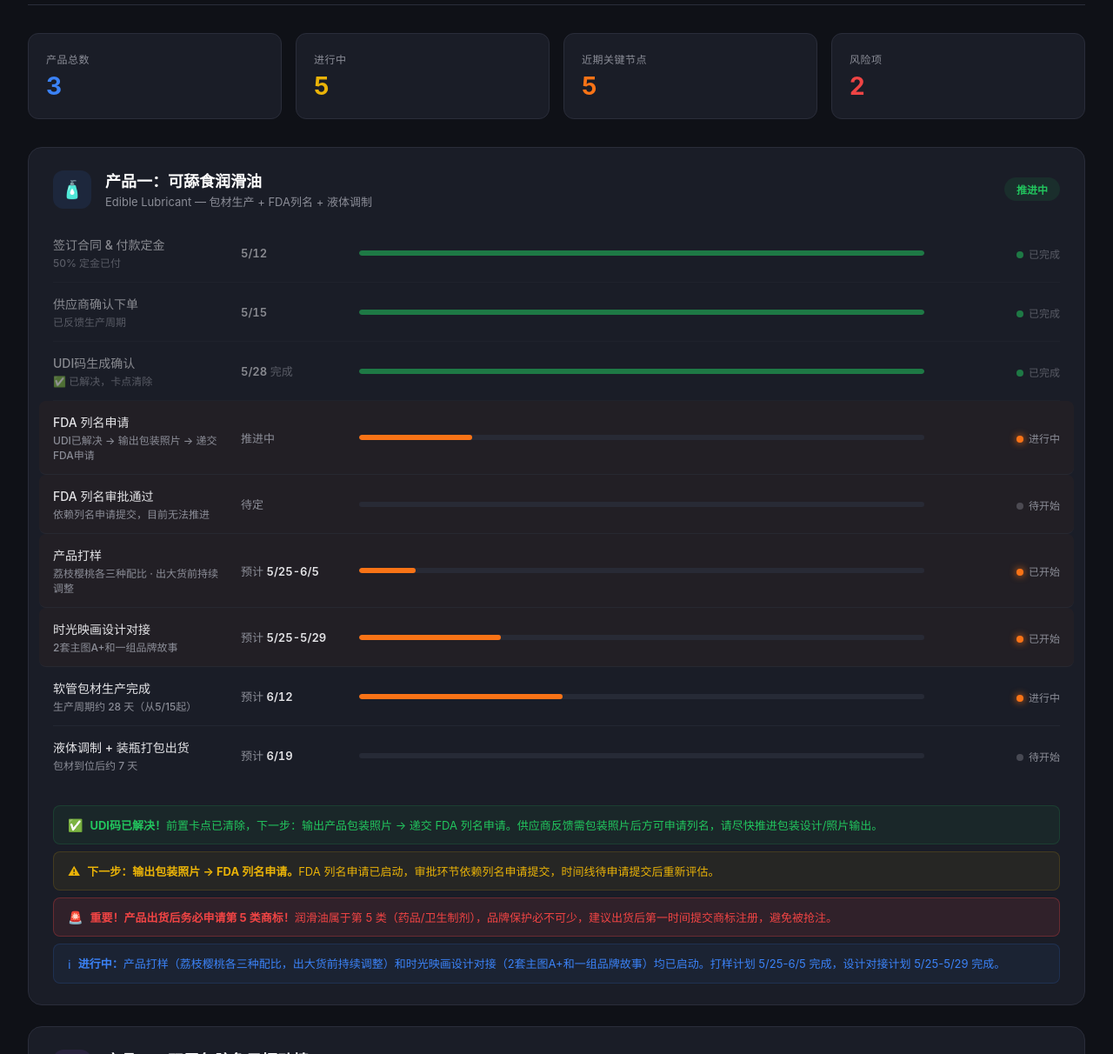
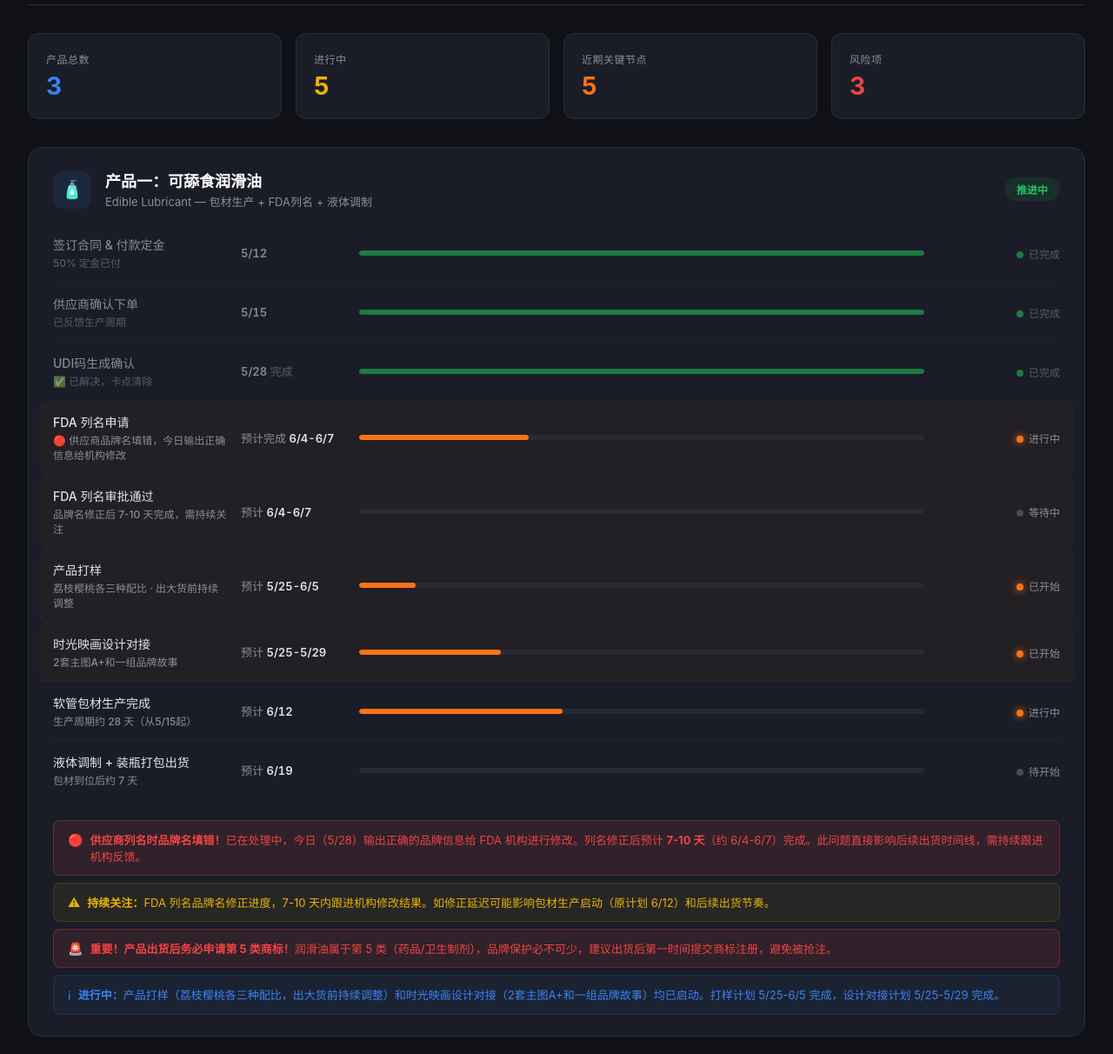
Before and after one commit to Jasonnnchen/product-progress, a plain HTML site: page index.html in a window 1280 px wide. Shown: the part 82-1294 px from the top of the page at 87% size. Drawn offline with Linux system fonts and the light colour scheme.

Commit message:
手动同步: FDA列名品牌名填错-今日修正, 预计6/4-6/7列名完成

```diff
--- a/index.html
+++ b/index.html
@@ -231,7 +231,7 @@
 
 <div class="header">
   <h1>如水科技 · 亚马逊产品开发进度表</h1>
-  <div class="date">更新时间：2026-05-28 11:11</div>
+  <div class="date">更新时间：2026-05-28 11:14</div>
 </div>
 
 <!-- 概览统计 -->
@@ -250,7 +250,7 @@
   </div>
   <div class="stat-card">
     <div class="label">风险项</div>
-    <div class="value red">2</div>
+    <div class="value red">3</div>
   </div>
 </div>
 
@@ -286,16 +286,16 @@
       <div class="milestone-status"><span class="dot done"></span><span>已完成</span></div>
     </div>
     <div class="milestone-row active">
-      <div class="milestone-label">FDA 列名申请<div class="sub">UDI已解决 → 输出包装照片 → 递交FDA申请</div></div>
-      <div class="milestone-date">推进中</div>
-      <div class="progress-bar-wrap"><div class="progress-bar active" style="width:20%"></div></div>
+      <div class="milestone-label">FDA 列名申请<div class="sub">🔴 供应商品牌名填错，今日输出正确信息给机构修改</div></div>
+      <div class="milestone-date">预计完成 <strong>6/4-6/7</strong></div>
+      <div class="progress-bar-wrap"><div class="progress-bar active" style="width:30%"></div></div>
       <div class="milestone-status"><span class="dot active"></span><span>进行中</span></div>
     </div>
     <div class="milestone-row active">
-      <div class="milestone-label">FDA 列名审批通过<div class="sub">依赖列名申请提交，目前无法推进</div></div>
-      <div class="milestone-date">待定</div>
+      <div class="milestone-label">FDA 列名审批通过<div class="sub">品牌名修正后 7-10 天完成，需持续关注</div></div>
+      <div class="milestone-date">预计 <strong>6/4-6/7</strong></div>
       <div class="progress-bar-wrap"><div class="progress-bar pending" style="width:0%"></div></div>
-      <div class="milestone-status"><span class="dot pending"></span><span>待开始</span></div>
+      <div class="milestone-status"><span class="dot pending"></span><span>等待中</span></div>
     </div>
     <div class="milestone-row active">
       <div class="milestone-label">产品打样<div class="sub">荔枝樱桃各三种配比 · 出大货前持续调整</div></div>
@@ -323,13 +323,13 @@
     </div>
   </div>
   <div class="notes-section">
-    <div class="note green">
-      <span class="icon">✅</span>
-      <span><strong>UDI码已解决！</strong>前置卡点已清除，下一步：输出产品包装照片 → 递交 FDA 列名申请。供应商反馈需包装照片后方可申请列名，请尽快推进包装设计/照片输出。</span>
+    <div class="note" style="background:rgba(239,68,68,0.1);border-color:rgba(239,68,68,0.3);color:var(--red);">
+      <span class="icon">🔴</span>
+      <span><strong>供应商列名时品牌名填错！</strong>已在处理中，今日（5/28）输出正确的品牌信息给 FDA 机构进行修改。列名修正后预计 <strong>7-10 天</strong>（约 6/4-6/7）完成。此问题直接影响后续出货时间线，需持续跟进机构反馈。</span>
     </div>
     <div class="note">
       <span class="icon">⚠</span>
-      <span><strong>下一步：输出包装照片 → FDA 列名申请。</strong>FDA 列名申请已启动，审批环节依赖列名申请提交，时间线待申请提交后重新评估。</span>
+      <span><strong>持续关注：</strong>FDA 列名品牌名修正进度，7-10 天内跟进机构修改结果。如修正延迟可能影响包材生产启动（原计划 6/12）和后续出货节奏。</span>
     </div>
     <div class="note" style="background:rgba(239,68,68,0.1);border-color:rgba(239,68,68,0.3);color:var(--red);">
       <span class="icon">🚨</span>
@@ -428,13 +428,13 @@
   <div class="key-date-grid">
     <div class="key-date-item">
       <div class="product">🧴 可舔食润滑油</div>
-      <div class="event">UDI码生成</div>
-      <div class="date-val" style="color:var(--green)">✅ 已完成 5/28</div>
+      <div class="event">FDA品牌名修正</div>
+      <div class="date-val urgent">今日 5/28</div>
     </div>
     <div class="key-date-item">
       <div class="product">🧴 可舔食润滑油</div>
-      <div class="event">输出包装照片 → FDA申请</div>
-      <div class="date-val soon">尽快推进</div>
+      <div class="event">FDA列名预计完成</div>
+      <div class="date-val soon">6/4 - 6/7</div>
     </div>
     <div class="key-date-item">
       <div class="product">🧴 可舔食润滑油</div>
@@ -461,7 +461,7 @@
 
 <br>
 <div style="text-align:center;color:var(--text-muted);font-size:12px;padding:16px 0;">
-  本表由 Jeff 自动同步生成 · 数据来源：腾讯文档在线表格 · 上次同步：2026-05-28 11:11
+  本表由 Jeff 自动同步生成 · 数据来源：腾讯文档在线表格 · 上次同步：2026-05-28 11:14
 </div>
 
 </body>
```
Also changed, not shown: product-progress.html (+17 -17 lines).
